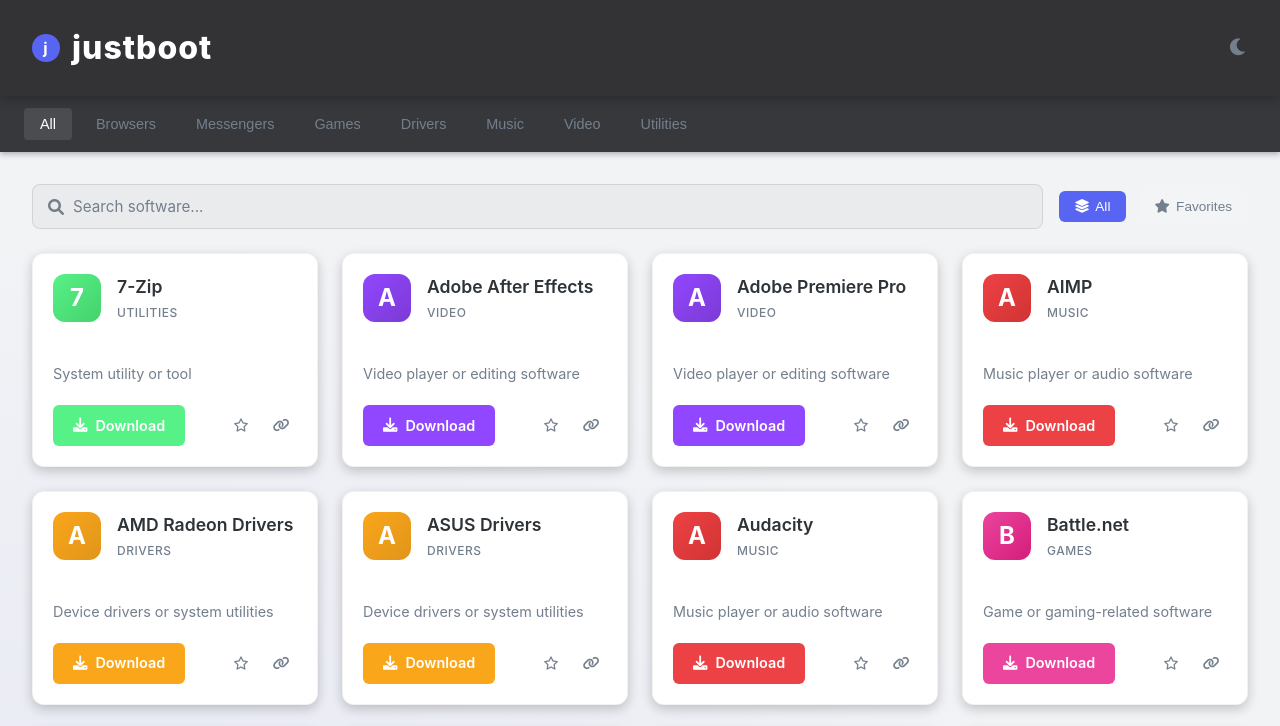
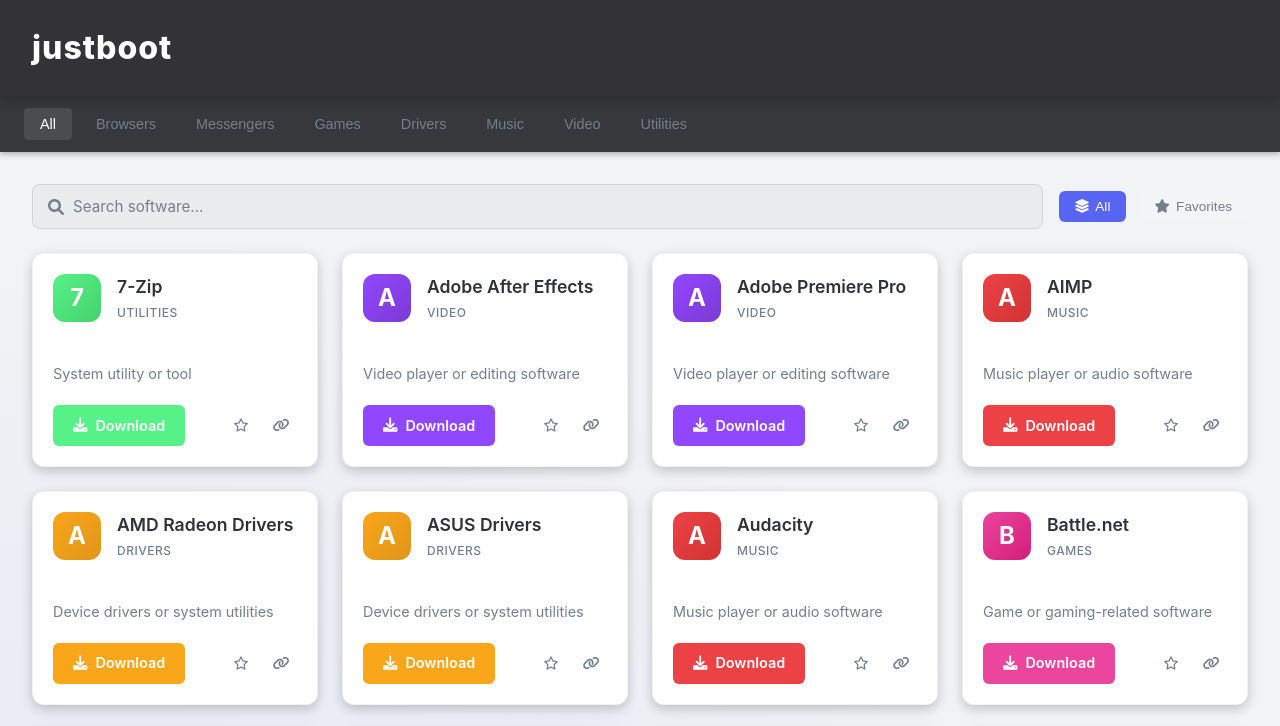
Before and after one commit to Tool-xx/justboot.github.io, a plain HTML site: page index.html in a window 1280 px wide. Shown: the top 726 px of the page. Drawn offline with Linux system fonts and the light colour scheme.

Commit message:
Update index.html

```diff
--- a/index.html
+++ b/index.html
@@ -65,41 +65,6 @@
     position: sticky;
     top: 0;
     z-index: 100;
-    display: flex;
-    justify-content: space-between;
-    align-items: center;
-  }
-
-  .logo {
-    display: flex;
-    align-items: center;
-    gap: 0.75rem;
-  }
-
-  .logo-icon {
-    width: 28px;
-    height: 28px;
-    background: var(--primary);
-    border-radius: 50%;
-    display: flex;
-    align-items: center;
-    justify-content: center;
-    font-weight: 700;
-    font-size: 1rem;
-  }
-
-  .theme-toggle {
-    background: transparent;
-    border: none;
-    color: var(--text-secondary);
-    cursor: pointer;
-    font-size: 1.2rem;
-    transition: var(--transition);
-  }
-
-  .theme-toggle:hover {
-    color: var(--text);
-    transform: rotate(30deg);
   }
 
   nav {
@@ -678,13 +643,7 @@
 <body>
 
 <header>
-  <div class="logo">
-    <div class="logo-icon">j</div>
-    <span>justboot</span>
-  </div>
-  <button class="theme-toggle" aria-label="Toggle theme">
-    <i class="fas fa-moon"></i>
-  </button>
+  <span>justboot</span>
 </header>
 
 <nav id="categoryNav" aria-label="Categories">
@@ -745,7 +704,6 @@
   const searchInput = document.getElementById('searchInput');
   const clearSearchBtn = document.getElementById('clearSearchBtn');
   const searchWarning = document.getElementById('searchWarning');
-  const themeToggle = document.querySelector('.theme-toggle');
   const filterButtons = document.querySelectorAll('.filter-btn');
 
   // State
@@ -760,13 +718,9 @@
   document.addEventListener('DOMContentLoaded', () => {
     loadSoftwareList();
     setupEventListeners();
-    applyThemePreference();
   });
 
   function setupEventListeners() {
-    // Theme toggle
-    themeToggle.addEventListener('click', toggleTheme);
-
     // Search
     searchInput.addEventListener('input', handleSearch);
     clearSearchBtn.addEventListener('click', clearSearch);
@@ -775,25 +729,6 @@
     filterButtons.forEach(btn => {
       btn.addEventListener('click', () => setActiveFilter(btn.dataset.filter));
     });
-  }
-
-  function applyThemePreference() {
-    const prefersDark = window.matchMedia('(prefers-color-scheme: dark)').matches;
-    const savedTheme = localStorage.getItem('theme');
-
-    if (savedTheme === 'dark' || (!savedTheme && prefersDark)) {
-      document.documentElement.classList.add('dark-theme');
-      themeToggle.innerHTML = '<i class="fas fa-sun"></i>';
-    } else {
-      document.documentElement.classList.remove('dark-theme');
-      themeToggle.innerHTML = '<i class="fas fa-moon"></i>';
-    }
-  }
-
-  function toggleTheme() {
-    const isDark = document.documentElement.classList.toggle('dark-theme');
-    localStorage.setItem('theme', isDark ? 'dark' : 'light');
-    themeToggle.innerHTML = isDark ? '<i class="fas fa-sun"></i>' : '<i class="fas fa-moon"></i>';
   }
 
   async function loadSoftwareList() {
```
